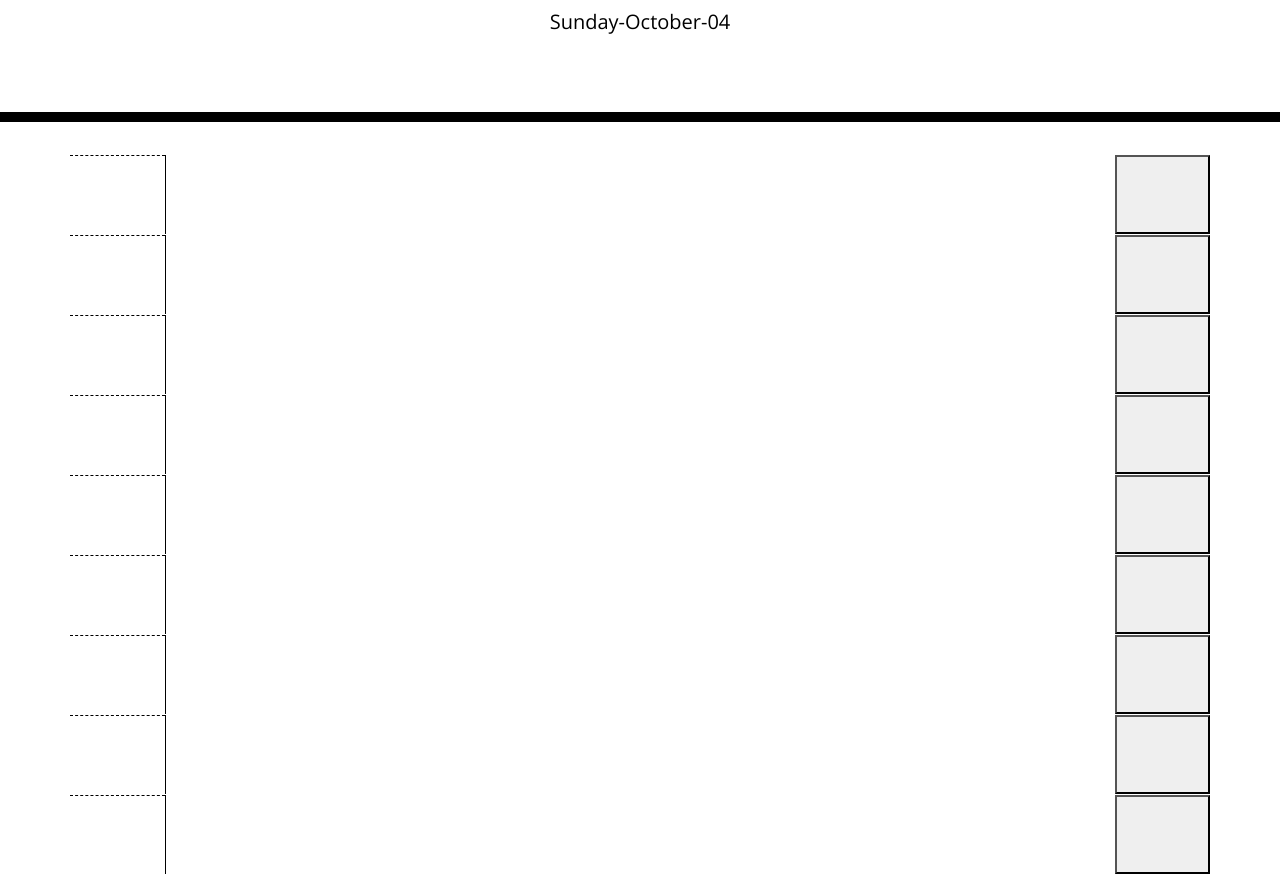
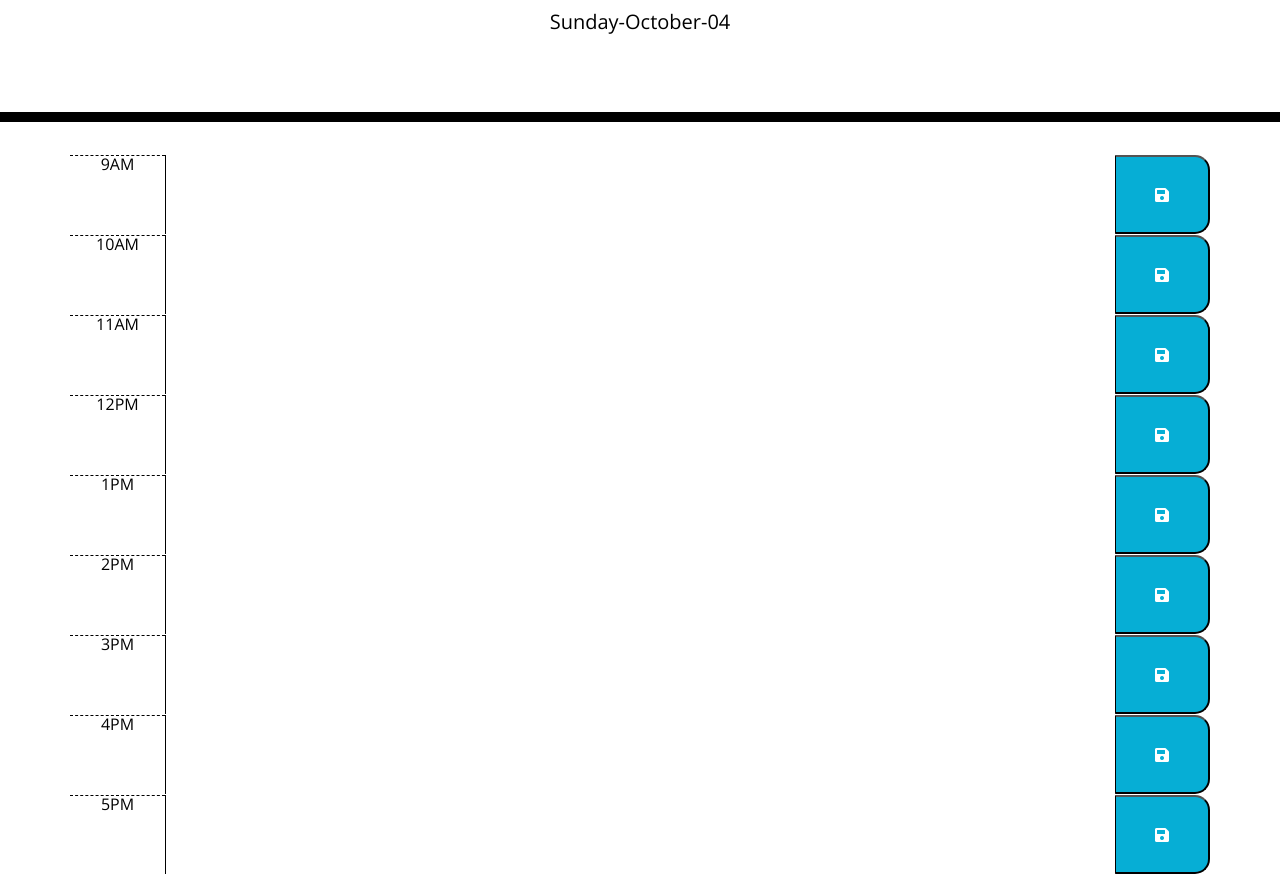
Before and after one commit to geigea84/work-day-scheduler, a plain HTML site: page index.html in a window 1280 px wide. Shown: the part 182-1056 px from the top of the page. Drawn offline with nearby package versions, Linux system fonts and the light colour scheme.

Commit message:
added current time function, need to tweak interval function

```diff
--- a/index.html
+++ b/index.html
@@ -31,55 +31,55 @@
     <!--needs container around grid otherwise won't work-->
     <div class="container">
       <!--9 rows, split columns into 1-10-1-->
-      <div class="row" id="0900">
-        <div class="col-1 hour"></div>
-        <textarea class="col-10"></textarea>
-        <button class="col-1"></button>
+      <div class="row time-block" id="09">
+        <div class="col-lg-1 hour">9AM</div>
+        <textarea class="col-lg-10 description"></textarea>
+        <button class="col-lg-1 saveBtn"><i class="fas fa-save"></i></button>
       </div>
-      <div class="row" id="1000">
-        <div class="col-1 hour"></div>
-        <textarea class="col-10"></textarea>
-        <button class="col-1"></button>
+      <div class="row time-block" id="10">
+        <div class="col-lg-1 hour">10AM</div>
+        <textarea class="col-lg-10 description"></textarea>
+        <button class="col-lg-1 saveBtn"><i class="fas fa-save"></i></button>
       </div>
-      <div class="row" id="1100">
-        <div class="col-1 hour"></div>
-        <textarea class="col-10"></textarea>
-        <button class="col-1"></button>
+      <div class="row time-block" id="11">
+        <div class="col-lg-1 hour">11AM</div>
+        <textarea class="col-lg-10 description"></textarea>
+        <button class="col-lg-1 saveBtn"><i class="fas fa-save"></i></button>
       </div>
-      <div class="row" id="1200">
-        <div class="col-1 hour"></div>
-        <textarea class="col-10"></textarea>
-        <button class="col-1"></button>
+      <div class="row time-block" id="12">
+        <div class="col-lg-1 hour">12PM</div>
+        <textarea class="col-lg-10 description"></textarea>
+        <button class="col-lg-1 saveBtn"><i class="fas fa-save"></i></button>
       </div>
-      <div class="row" id="1300">
-        <div class="col-1 hour"></div>
-        <textarea class="col-10"></textarea>
-        <button class="col-1"></button>
+      <div class="row time-block" id="13">
+        <div class="col-lg-1 hour">1PM</div>
+        <textarea class="col-lg-10 description"></textarea>
+        <button class="col-lg-1 saveBtn"><i class="fas fa-save"></i></button>
       </div>
-      <div class="row" id="1400">
-        <div class="col-1 hour"></div>
-        <textarea class="col-10"></textarea>
-        <button class="col-1"></button>
+      <div class="row time-block" id="14">
+        <div class="col-lg-1 hour">2PM</div>
+        <textarea class="col-lg-10 description"></textarea>
+        <button class="col-lg-1 saveBtn"><i class="fas fa-save"></i></button>
       </div>
-      <div class="row" id="1500">
-        <div class="col-1 hour"></div>
-        <textarea class="col-10"></textarea>
-        <button class="col-1"></button>
+      <div class="row time-block" id="15">
+        <div class="col-lg-1 hour">3PM</div>
+        <textarea class="col-lg-10 description"></textarea>
+        <button class="col-lg-1 saveBtn"><i class="fas fa-save"></i></button>
       </div>
-      <div class="row" id="1600">
-        <div class="col-1 hour"></div>
-        <textarea class="col-10"></textarea>
-        <button class="col-1"></button>
+      <div class="row time-block" id="16">
+        <div class="col-lg-1 hour">4PM</div>
+        <textarea class="col-lg-10 description"></textarea>
+        <button class="col-lg-1 saveBtn"><i class="fas fa-save"></i></button>
       </div>
-      <div class="row" id="1700">
-        <div class="col-1 hour"></div>
-        <textarea class="col-10"></textarea>
-        <button class="col-1"></button>
+      <div class="row time-block" id="17">
+        <div class="col-lg-1 hour">5PM</div>
+        <textarea class="col-lg-10 description"></textarea>
+        <button class="col-lg-1 saveBtn"><i class="fas fa-save"></i></button>
       </div>
     </div>
 
     <script src="https://code.jquery.com/jquery-3.4.1.min.js"></script>
     <script src="https://cdnjs.cloudflare.com/ajax/libs/moment.js/2.24.0/moment.min.js"></script>
-    <script src="./script.js"></script>
+    <script src="script.js"></script>
   </body>
 </html>
--- a/script.js
+++ b/script.js
@@ -1,2 +1,27 @@
 //update #currentDay
 $("#currentDay").text(moment().format("dddd-MMMM-DD"));
+
+//check time to change colors of corresponding time blocks-will also need
+//setInterval to refresh and loop through time-blocks
+
+
+//current time
+var currentTime = moment().format("HH");
+console.log(currentTime);
+
+//setInterval to refresh check for changing time-block colors
+var interval = setInterval(currentTime, 5000)
+console.log(interval);
+
+//translate id string to integer
+
+//if .addClass/.removeClass
+
+//else if
+
+//else
+
+//$(".saveBtn").on("click", function ()
+//); setItem
+
+//getItem
```
Also changed, not shown: 1 other file.
